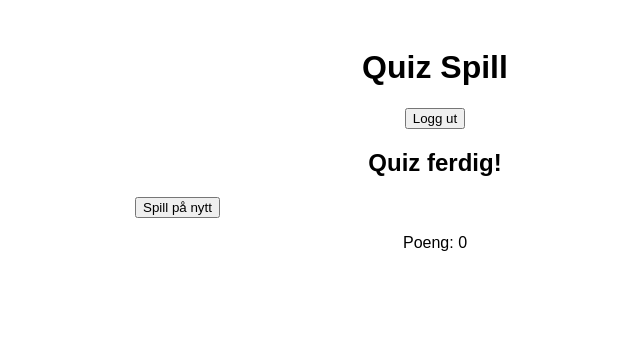
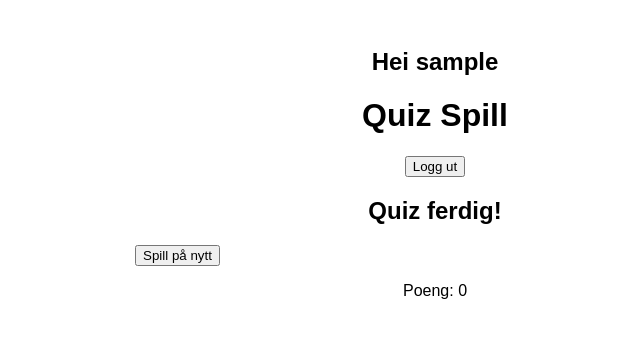
Before and after one commit to SmiFod/slap, a Flask app: page / in a window 1280 px wide. Shown: the top 338 px of the page, without its empty margins (205-845 px from the left). Run offline with Flask 3, Linux system fonts and the light colour scheme; the visitor is signed in with stand-in values (Sample User, id 1); data that the repository does not hold is empty.

Commit message:
Update quiz.html

```diff
--- a/templates/quiz.html
+++ b/templates/quiz.html
@@ -17,6 +17,7 @@
 </head>
 <body>
     <div class="container">
+        <h2>Hei {{username}}</h2>
         <h1>Quiz Spill</h1>
         <form action="/logout" method="get">
             <button type="submit">Logg ut</button>
```
